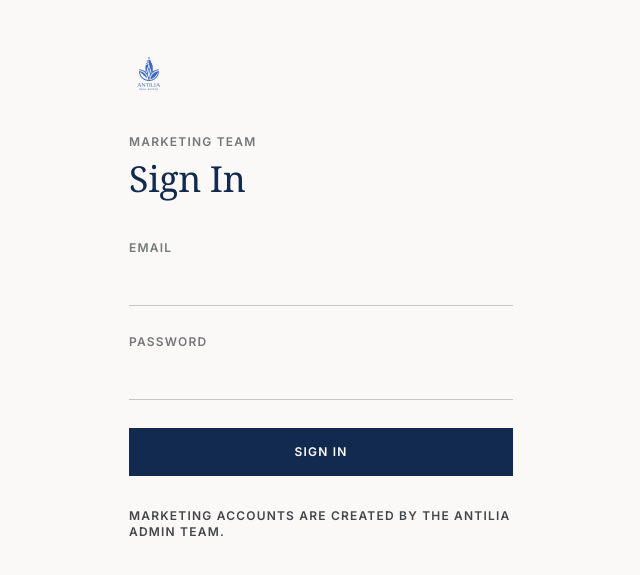
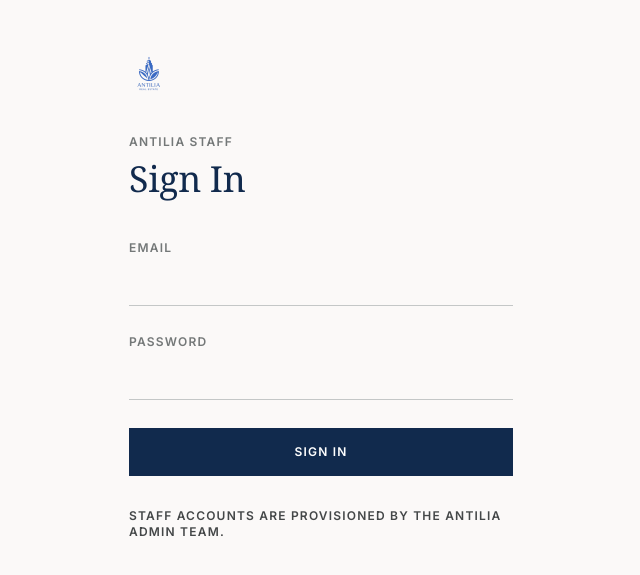
Before and after one commit to Fazilfazi991/antilianew, a React (Vite) app: page /marketing/login in a window 1280 px wide. Shown: the part 103-678 px from the top of the page, without its empty margins (319-959 px from the left). Built offline with nearby package versions, Linux system fonts and the light colour scheme; no server answers.

Commit message:
feat: consolidate staff and broker dashboard experience

```diff
--- a/src/pages/admin/AdminDashboardPage.tsx
+++ b/src/pages/admin/AdminDashboardPage.tsx
@@ -330,10 +330,10 @@ export function AdminDashboardPage() {
       {/* Create marketing account */}
       <div className="border border-surface-variant p-8">
         <p className="font-label-caps text-label-caps text-outline uppercase tracking-[0.15em] mb-2">
-          Create Marketing Account
+          Create Staff Account
         </p>
         <p className="font-body-md text-body-md text-on-surface-variant mb-6 text-sm">
-          Create a login for in-house or agency marketing staff. Share the credentials directly — they log in at <strong>/marketing/login</strong>. No portal signup needed.
+          Create a login for an Antilia staff member. Share the credentials directly — they log in at <strong>/marketing/login</strong>. No portal signup needed.
         </p>
         <div className="grid grid-cols-1 md:grid-cols-3 gap-6 mb-5">
           {[
@@ -374,11 +374,11 @@ export function AdminDashboardPage() {
         </div>
         {users.filter(u => u.role === 'staff').length > 0 && (
           <div className="mt-6 space-y-2">
-            <p className="font-label-caps text-label-caps text-outline uppercase tracking-[0.08em] text-xs mb-3">Existing Marketing Accounts</p>
+            <p className="font-label-caps text-label-caps text-outline uppercase tracking-[0.08em] text-xs mb-3">Existing Staff Accounts</p>
             {users.filter(u => u.role === 'staff').map(u => (
               <div key={u.id} className="flex items-center gap-3 px-4 py-3 border border-surface-variant bg-surface-container-low">
                 <p className="font-body-md text-body-md text-primary flex-1">{u.full_name || '—'}</p>
-                <p className="font-label-caps text-label-caps text-outline uppercase tracking-[0.06em] text-xs">{u.position || 'Marketing'}</p>
+                <p className="font-label-caps text-label-caps text-outline uppercase tracking-[0.06em] text-xs">{u.position || 'Staff'}</p>
               </div>
             ))}
           </div>
--- a/src/pages/marketing/MarketingDashboardPage.tsx
+++ b/src/pages/marketing/MarketingDashboardPage.tsx
@@ -25,7 +25,7 @@ export function MarketingDashboardPage() {
     <div className="px-5 py-6 md:px-10 md:py-10 max-w-4xl">
       <div className="mb-12 pb-6 border-b border-surface-variant">
         <p className="font-label-caps text-label-caps text-outline uppercase tracking-[0.15em] mb-2">
-          Marketing Team
+          Staff workspace
         </p>
         <h1 className="font-headline-lg text-headline-lg text-primary">Dashboard</h1>
       </div>
--- a/src/pages/marketing/MarketingLayout.tsx
+++ b/src/pages/marketing/MarketingLayout.tsx
@@ -59,7 +59,7 @@ export function MarketingLayout() {
   return (
     <div className="min-h-screen flex flex-col md:flex-row">
       <DashboardMobileNav
-        portalLabel="Marketing"
+        portalLabel="Staff"
         navItems={NAV}
         onSignOut={handleSignOut}
         profile={profile ? { name: profile.full_name || session?.user.email || 'Marketing', subtitle: session?.user.email } : null}
@@ -71,7 +71,7 @@ export function MarketingLayout() {
             <img src="/logo/fulllogo_transparent.png" alt="Antilia" className="h-9 w-auto" />
           </Link>
           <p className="font-label-caps text-label-caps text-white/25 mt-2 uppercase tracking-[0.12em]">
-            Marketing
+            Staff workspace
           </p>
         </div>
 
--- a/src/pages/marketing/MarketingLoginPage.tsx
+++ b/src/pages/marketing/MarketingLoginPage.tsx
@@ -34,7 +34,7 @@ export function MarketingLoginPage() {
         </Link>
 
         <p className="font-label-caps text-label-caps text-outline uppercase tracking-[0.15em] mb-2">
-          Marketing Team
+          Antilia Staff
         </p>
         <h1 className="font-headline-lg text-headline-lg text-primary mb-10">Sign In</h1>
 
@@ -68,7 +68,7 @@ export function MarketingLoginPage() {
         </form>
 
         <p className="mt-8 font-label-caps text-label-caps text-on-surface-variant uppercase tracking-[0.08em]">
-          Marketing accounts are created by the Antilia admin team.
+          Staff accounts are provisioned by the Antilia admin team.
         </p>
       </div>
     </div>
--- a/src/pages/portal/PortalDashboardPage.tsx
+++ b/src/pages/portal/PortalDashboardPage.tsx
@@ -2,19 +2,22 @@ import { useEffect, useState } from 'react';
 import { Link } from 'react-router-dom';
 import { Loader2, PlusCircle } from 'lucide-react';
 import { useAuth } from '@/hooks/useAuth';
-import { fetchMyListingCounts } from '@/lib/queries/portal';
+import { fetchMyListingCounts, fetchMyListings } from '@/lib/queries/portal';
+import { ListingStatusBadge } from '@/components/WorkflowBadge';
+import type { Property } from '@/lib/types';
 
 type Counts = { total: number; draft: number; pending: number; changesRequested: number; approved: number; published: number; rejected: number };
 
 export function PortalDashboardPage() {
   const { session } = useAuth();
   const [counts, setCounts] = useState<Counts | null>(null);
+  const [listings, setListings] = useState<Property[]>([]);
   const [loading, setLoading] = useState(true);
 
   useEffect(() => {
     if (!session?.user.id) return;
-    fetchMyListingCounts(session.user.id)
-      .then(setCounts)
+    Promise.all([fetchMyListingCounts(session.user.id), fetchMyListings(session.user.id)])
+      .then(([nextCounts, nextListings]) => { setCounts(nextCounts); setListings(nextListings); })
       .catch(console.error)
       .finally(() => setLoading(false));
   }, [session?.user.id]);
@@ -60,6 +63,27 @@ export function PortalDashboardPage() {
             ))}
           </div>
 
+          {listings.filter(listing => ['changes_requested', 'rejected'].includes(listing.listing_status)).length > 0 && (
+            <section className="mb-8 border border-orange-200 bg-orange-50 p-5">
+              <p className="text-xs font-semibold uppercase tracking-[.12em] text-orange-800">Needs attention</p>
+              <div className="mt-3 space-y-3">
+                {listings.filter(listing => ['changes_requested', 'rejected'].includes(listing.listing_status)).slice(0, 3).map(listing => (
+                  <div key={listing.id} className="flex flex-wrap items-center justify-between gap-3 border-t border-orange-200 pt-3 first:border-t-0 first:pt-0">
+                    <div><p className="font-medium text-primary">{listing.title}</p>{listing.rejection_reason && <p className="mt-1 text-sm text-on-surface-variant">{listing.rejection_reason}</p>}</div>
+                    <div className="flex items-center gap-3"><ListingStatusBadge status={listing.listing_status} />{listing.listing_status === 'changes_requested' && <Link to={`/portal/listings/${listing.id}/edit`} className="text-xs font-semibold uppercase tracking-[.08em] text-primary underline">Update</Link>}</div>
+                  </div>
+                ))}
+              </div>
+            </section>
+          )}
+
+          {listings.length > 0 && (
+            <section className="mb-8 border border-surface-variant p-5">
+              <div className="flex items-center justify-between gap-3"><p className="text-xs font-semibold uppercase tracking-[.12em] text-outline">Recent listings</p><Link to="/portal/listings" className="text-xs font-semibold uppercase tracking-[.08em] text-primary underline">View all</Link></div>
+              <div className="mt-3 space-y-3">{listings.slice(0, 4).map(listing => <div key={listing.id} className="flex flex-wrap items-center justify-between gap-3 border-t border-surface-variant pt-3 first:border-t-0 first:pt-0"><div><p className="font-medium text-primary">{listing.title}</p><p className="mt-1 text-xs text-outline">{listing.area}, {listing.location}</p></div><ListingStatusBadge status={listing.listing_status} /></div>)}</div>
+            </section>
+          )}
+
           <div className="border border-surface-variant p-6">
             <p className="font-label-caps text-label-caps text-outline uppercase tracking-[0.15em] mb-4">
               How It Works
```
